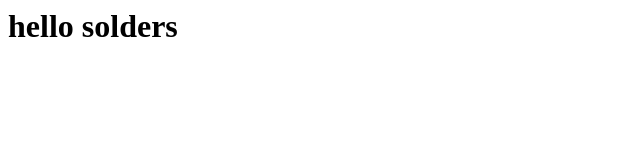
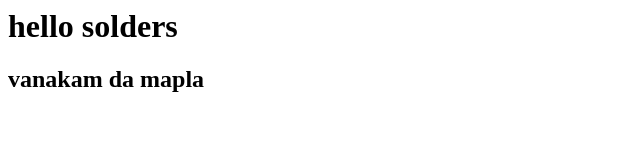
Before and after one commit to Madhubalanmadhu/branch, a plain HTML site: page index.html in a window 1280 px wide. Shown: the whole page, without its empty margins (0-640 px from the left). Drawn offline with Linux system fonts and the light colour scheme.

Commit message:
Update index.html

```diff
--- a/index.html
+++ b/index.html
@@ -7,5 +7,7 @@
 <body>
     <h1> hello solders</h1>
 
+    <h2> vanakam da mapla</h2>
+
 </body>
 </html>
```
